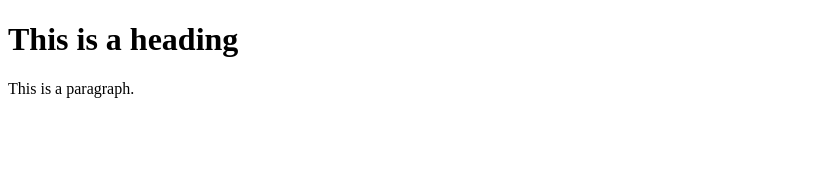
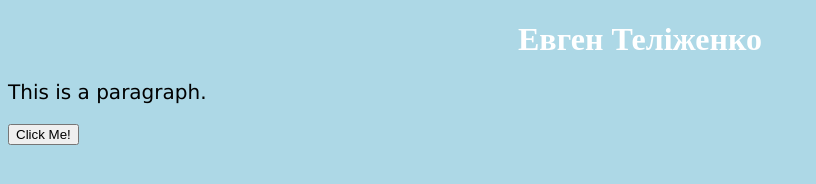
Before and after one commit to Tulur/gitTest, a plain HTML site: page index.html in a window 1280 px wide. Shown: the whole page, without its empty margins (0-816 px from the left). Drawn offline with Linux system fonts and the light colour scheme.

Commit message:
simple html/css/js template

```diff
--- a/index.html
+++ b/index.html
@@ -2,12 +2,17 @@
 <html>
 <head>
     <meta charset="UTF-8">
-    <title>Title</title>
+    <title>About-Me</title>
+    <link rel="stylesheet" href="style.css">
+    <script type="text/javascript" src="jscript.js"></script>
 </head>
 <body>
 
-<h1>This is a heading</h1>
+<h1>Евген Теліженко</h1>
+
 <p>This is a paragraph.</p>
+
+<button onclick="myFunction()">Click Me!</button>
 
 </body>
 </html>
--- /dev/null
+++ b/jscript.js
@@ -0,0 +1,5 @@
+function myFunction() {
+    var x = document.getElementById("demo");
+    x.style.fontSize = "25px";
+    x.style.color = "red";
+}
```
